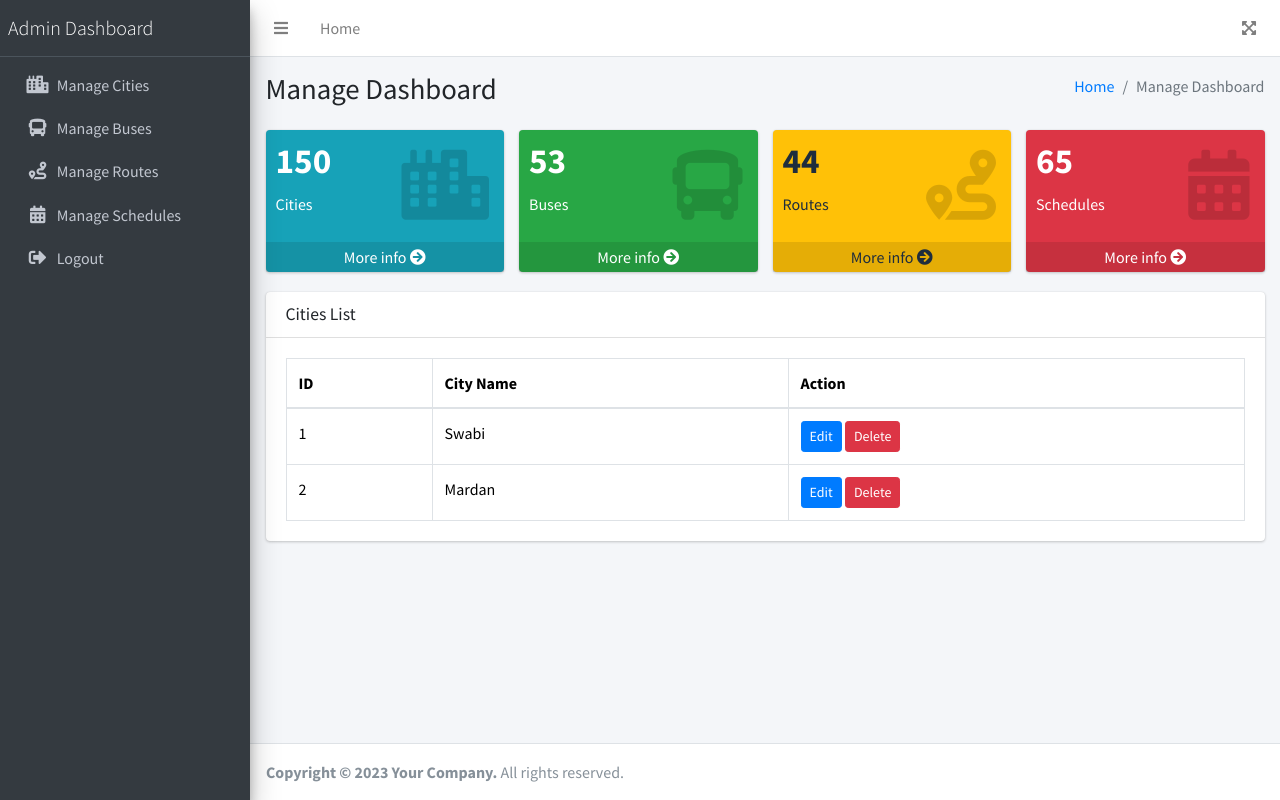
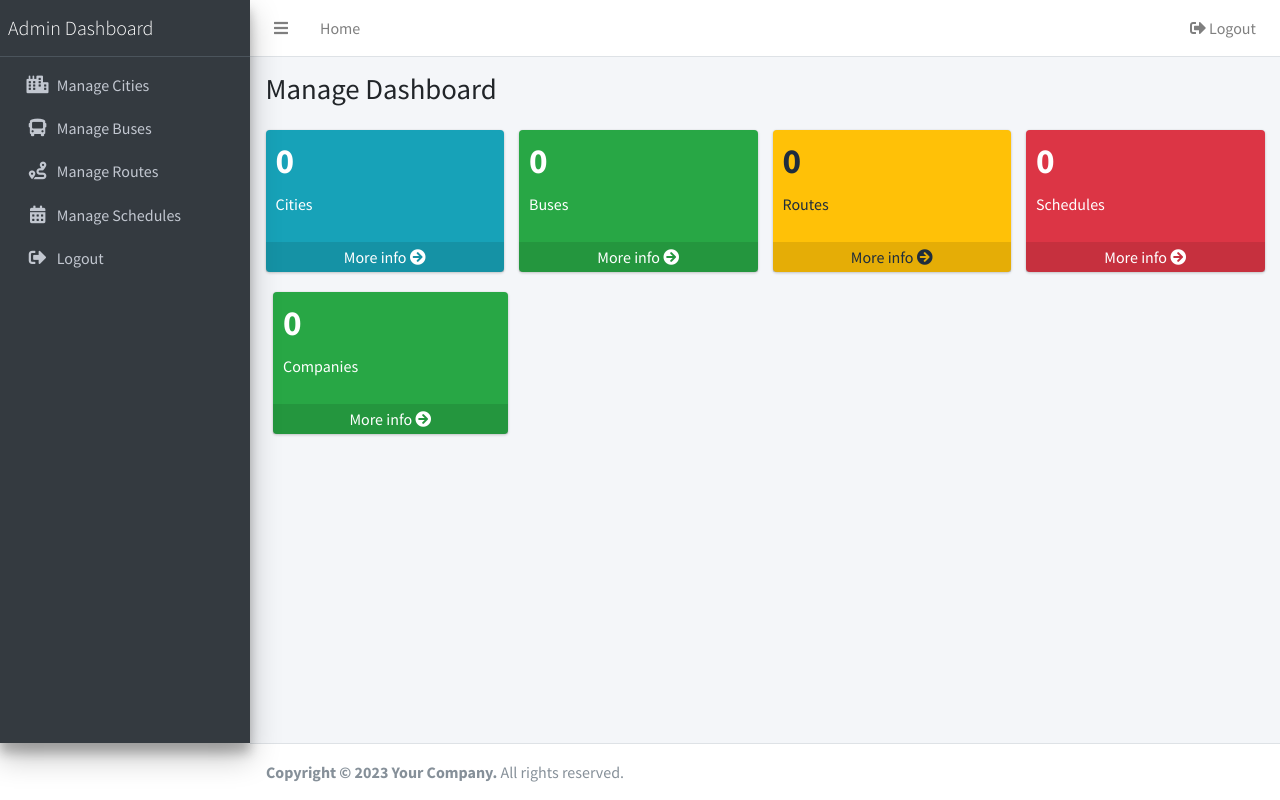
Before and after one commit to taseeer/System-of-Easy-and-Quick-Transportation, a PHP site: page /admin/dashboard.php in a window 1280 px wide. Run offline with PHP 8.4, Linux system fonts and the light colour scheme; the visitor is signed in with stand-in values (Sample User, id 1); data that the repository does not hold is empty; some libraries are stand-ins or nearby versions.

Commit message:
Dashboard link to database successfully

```diff
--- a/admin/dashboard.php
+++ b/admin/dashboard.php
@@ -1,164 +1,104 @@
-<?php include "admin_auth.php"; ?>
+<?php
+include "admin_auth.php";
+include "../db/db_connect.php";
 
+// Fetch dynamic counts using MySQLi
+$cities_result = $conn->query("SELECT COUNT(*) FROM cities");
+$cities_count = $cities_result->fetch_row()[0];
 
+$buses_result = $conn->query("SELECT COUNT(*) FROM buses");
+$buses_count = $buses_result->fetch_row()[0];
+
+$routes_result = $conn->query("SELECT COUNT(*) FROM routes");
+$routes_count = $routes_result->fetch_row()[0];
+
+$schedules_result = $conn->query("SELECT COUNT(*) FROM schedules");
+$schedules_count = $schedules_result->fetch_row()[0];
+
+$companies_result = $conn->query("SELECT COUNT(*) FROM bus_companies");
+$companies_count = $companies_result->fetch_row()[0];?>
 <!-- Include Header -->
 <?php include 'header.php'; ?>
-
 
 <div class="wrapper">
     <!-- Include Sidebar -->
     <?php include 'sidebar.php'; ?>
+
     <!-- Navbar -->
     <nav class="main-header navbar navbar-expand navbar-white navbar-light">
-        <!-- Left navbar links -->
         <ul class="navbar-nav">
-            <li class="nav-item">
-                <a class="nav-link" data-widget="pushmenu" href="#" role="button"><i class="fas fa-bars"></i></a>
-            </li>
-            <li class="nav-item d-none d-sm-inline-block">
-                <a href="/FYP/admin/dashboard.php" class="nav-link">Home</a>
-            </li>
+            <li class="nav-item"><a class="nav-link" data-widget="pushmenu" href="#"><i class="fas fa-bars"></i></a></li>
+            <li class="nav-item"><a href="dashboard.php" class="nav-link">Home</a></li>
         </ul>
-
-        <!-- Right navbar links -->
         <ul class="navbar-nav ml-auto">
-            <li class="nav-item">
-                <a class="nav-link" data-widget="fullscreen" href="#" role="button">
-                    <i class="fas fa-expand-arrows-alt"></i>
-                </a>
-            </li>
+            <li class="nav-item"><a class="nav-link" href="logout.php"><i class="fas fa-sign-out-alt"></i> Logout</a></li>
         </ul>
     </nav>
 
-
-
-    <!-- Content Wrapper -->
     <div class="content-wrapper">
-        <!-- Content Header -->
         <section class="content-header">
             <div class="container-fluid">
                 <div class="row mb-2">
-                    <div class="col-sm-6">
-                        <h1>Manage Dashboard</h1>
-                    </div>
-                    <div class="col-sm-6">
-                        <ol class="breadcrumb float-sm-right">
-                            <li class="breadcrumb-item"><a href="/FYP/admin/dashboard.php">Home</a></li>
-                            <li class="breadcrumb-item active">Manage Dashboard</li>
-                        </ol>
-                    </div>
+                    <div class="col-sm-6"><h1>Manage Dashboard</h1></div>
                 </div>
             </div>
         </section>
 
-        <!-- Main Content -->
         <section class="content">
             <div class="container-fluid">
-                <!-- Small Boxes (Stat Boxes) -->
                 <div class="row">
                     <div class="col-lg-3 col-6">
                         <div class="small-box bg-info">
                             <div class="inner">
-                                <h3>150</h3>
+                                <h3><?php echo $cities_count; ?></h3>
                                 <p>Cities</p>
                             </div>
-                            <div class="icon">
-                                <i class="fas fa-city"></i>
-                            </div>
-                            <a href="/FYP/admin/manage_cities.php" class="small-box-footer">More info <i
-                                    class="fas fa-arrow-circle-right"></i></a>
+                            <a href="manage_cities.php" class="small-box-footer">More info <i class="fas fa-arrow-circle-right"></i></a>
                         </div>
                     </div>
                     <div class="col-lg-3 col-6">
                         <div class="small-box bg-success">
                             <div class="inner">
-                                <h3>53</h3>
+                                <h3><?php echo $buses_count; ?></h3>
                                 <p>Buses</p>
                             </div>
-                            <div class="icon">
-                                <i class="fas fa-bus"></i>
-                            </div>
-                            <a href="/FYP/admin/manage_buses.php" class="small-box-footer">More info <i
-                                    class="fas fa-arrow-circle-right"></i></a>
+                            <a href="manage_buses.php" class="small-box-footer">More info <i class="fas fa-arrow-circle-right"></i></a>
                         </div>
                     </div>
                     <div class="col-lg-3 col-6">
                         <div class="small-box bg-warning">
                             <div class="inner">
-                                <h3>44</h3>
+                                <h3><?php echo $routes_count; ?></h3>
                                 <p>Routes</p>
                             </div>
-                            <div class="icon">
-                                <i class="fas fa-route"></i>
-                            </div>
-                            <a href="/FYP/admin/manage_routes.php" class="small-box-footer">More info <i
-                                    class="fas fa-arrow-circle-right"></i></a>
+                            <a href="manage_routes.php" class="small-box-footer">More info <i class="fas fa-arrow-circle-right"></i></a>
                         </div>
                     </div>
                     <div class="col-lg-3 col-6">
                         <div class="small-box bg-danger">
                             <div class="inner">
-                                <h3>65</h3>
+                                <h3><?php echo $schedules_count; ?></h3>
                                 <p>Schedules</p>
                             </div>
-                            <div class="icon">
-                                <i class="fas fa-calendar-alt"></i>
+                            <a href="manage_schedules.php" class="small-box-footer">More info <i class="fas fa-arrow-circle-right"></i></a>
+                        </div>
+                    </div>
+                </div>
+                <div class="col-lg-3 col-6">
+                        <div class="small-box bg-success">
+                            <div class="inner">
+                                <h3><?php echo $companies_count; ?></h3>
+                                <p>Companies</p>
                             </div>
-                            <a href="/FYP/admin/manage_schedules.php" class="small-box-footer">More info <i
-                                    class="fas fa-arrow-circle-right"></i></a>
+                            <a href="manage_schedules.php" class="small-box-footer">More info <i class="fas fa-arrow-circle-right"></i></a>
                         </div>
                     </div>
                 </div>
 
-                <!-- Tables -->
-                <div class="row">
-                    <div class="col-12">
-                        <div class="card">
-                            <div class="card-header">
-                                <h3 class="card-title">Cities List</h3>
-                            </div>
-                            <div class="card-body">
-                                <table class="table table-bordered">
-                                    <thead>
-                                        <tr>
-                                            <th>ID</th>
-                                            <th>City Name</th>
-                                            <th>Action</th>
-                                        </tr>
-                                    </thead>
-                                    <tbody>
-                                        <tr>
-                                            <td>1</td>
-                                            <td>Swabi</td>
-                                            <td>
-                                                <a href="#" class="btn btn-sm btn-primary">Edit</a>
-                                                <a href="#" class="btn btn-sm btn-danger">Delete</a>
-                                            </td>
-                                        </tr>
-                                        <tr>
-                                            <td>2</td>
-                                            <td>Mardan</td>
-                                            <td>
-                                                <a href="#" class="btn btn-sm btn-primary">Edit</a>
-                                                <a href="#" class="btn btn-sm btn-danger">Delete</a>
-                                            </td>
-                                        </tr>
-                                    </tbody>
-                                </table>
-                            </div>
-                        </div>
-                    </div>
-                </div>
+
             </div>
         </section>
     </div>
 
-    <!-- Footer -->
     <?php include 'footer.php'; ?>
-
 </div>
-
-
-</body>
-
-</html>
```
